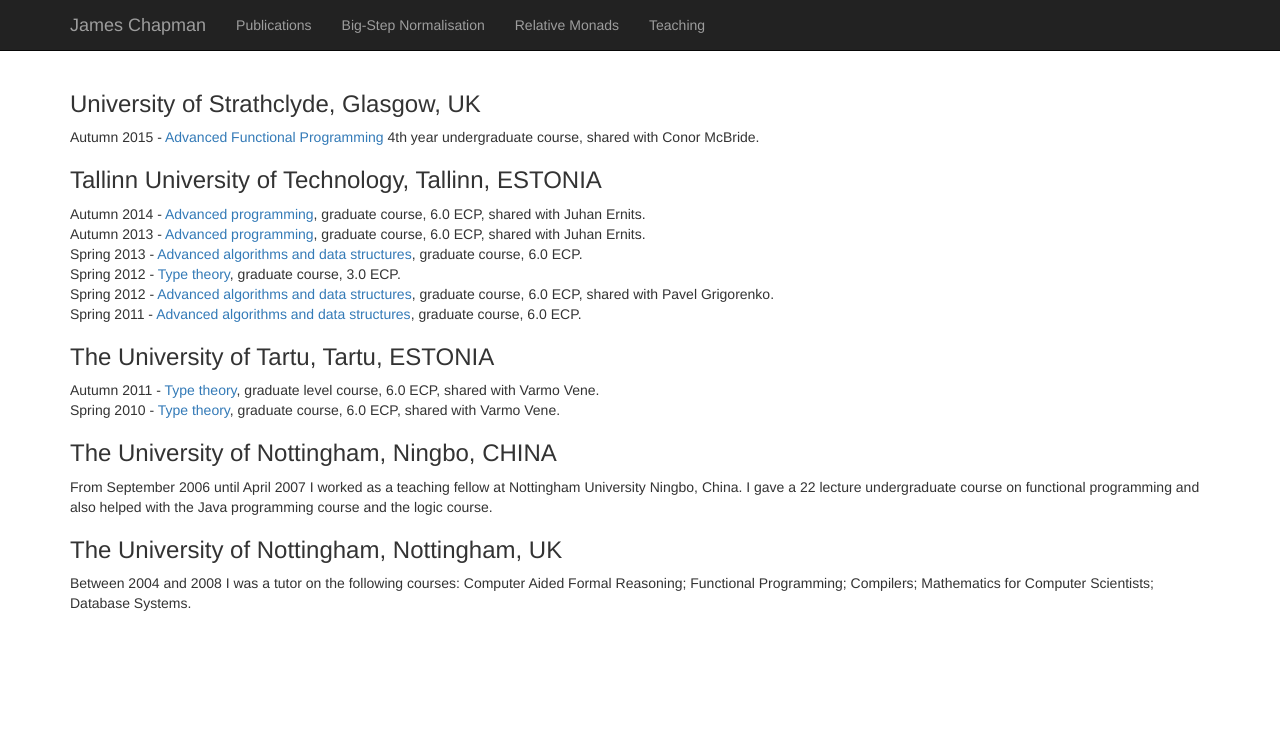
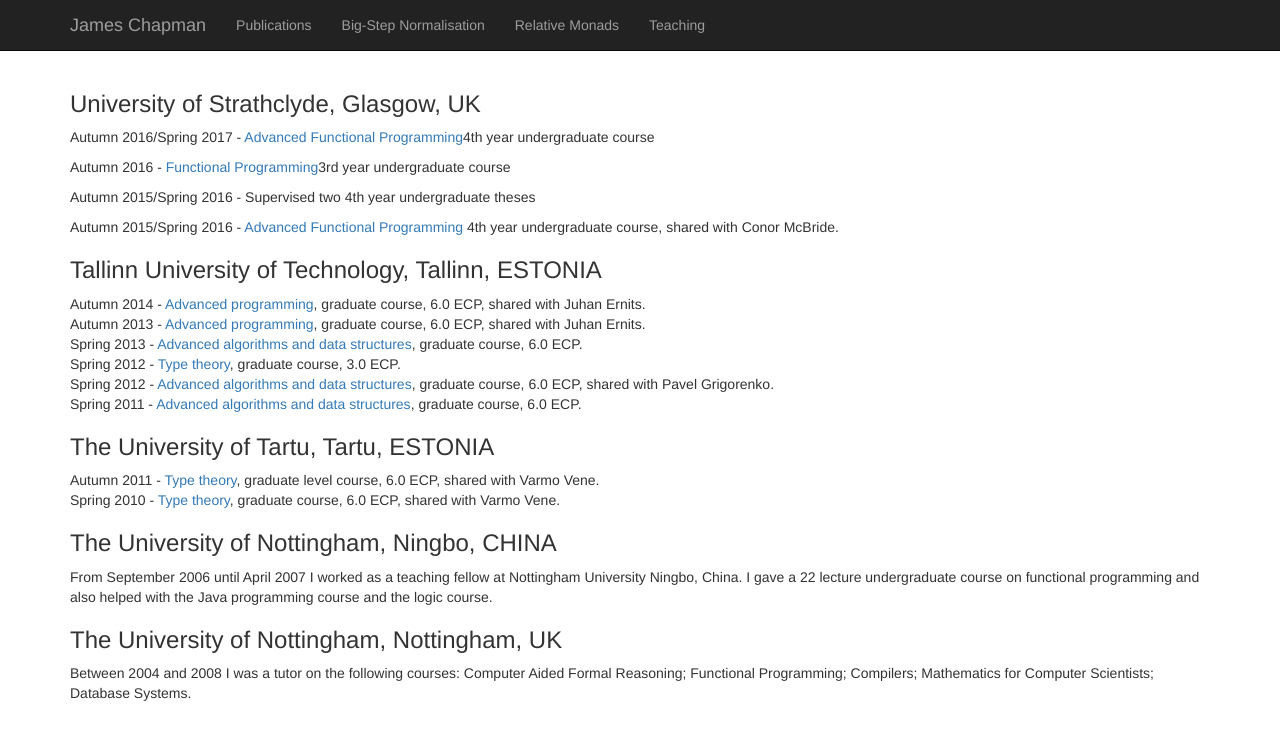
Before and after one commit to jmchapman/jmchapman.github.io, a Jekyll site: the page built from Teaching.html, in a window 1280 px wide. Shown: the top 740 px of the page. Built offline with Jekyll 4.4.1, drawn with Linux system fonts in a browser that asks for light colours; nearby versions of some CDN libraries.

Commit message:
Update Teaching.html
added 316,410,project supervision

```diff
--- a/Teaching.html
+++ b/Teaching.html
@@ -5,7 +5,10 @@ title: James Chapman - Teaching
 <div class="blurb">
   <article>
     <h3>University of Strathclyde, Glasgow, UK</h3>
-    <p>Autumn 2015 - <a href="https://github.com/pigworker/CS410-15">Advanced Functional Programming</a> 4th year undergraduate course, shared with Conor McBride.</p>
+    <p>Autumn 2016/Spring 2017 - <a href="https://github.com/pigworker/CS410-16">Advanced Functional Programming</a>4th year undergraduate course</p>
+    <p>Autumn 2016 - <a href="https://github.com/pigworker/CS316-16">Functional Programming</a>3rd year undergraduate course</p>
+    <p>Autumn 2015/Spring 2016 - Supervised two 4th year undergraduate theses</p>
+    <p>Autumn 2015/Spring 2016 - <a href="https://github.com/pigworker/CS410-15">Advanced Functional Programming</a> 4th year undergraduate course, shared with Conor McBride.</p>
   </article>
   <article>
     <h3>Tallinn University of Technology, Tallinn, ESTONIA</h3>
```
